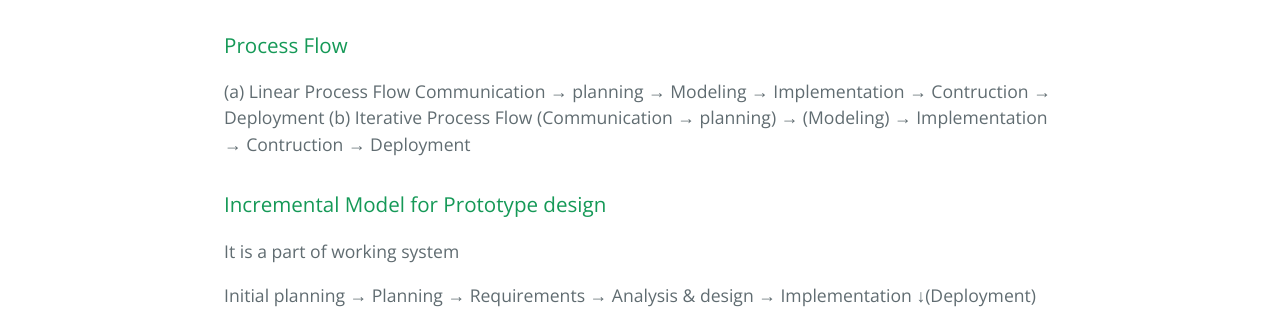
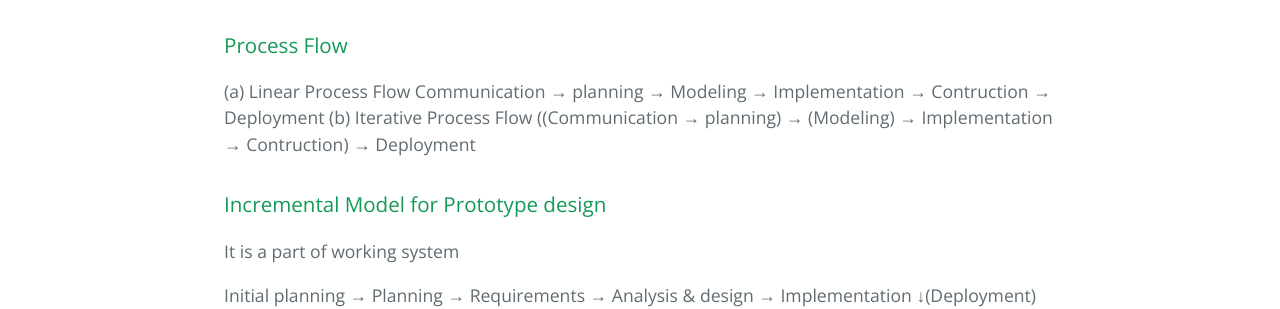
Before and after one commit to Hyukjoo-Lee/Hyukjoo-Lee.github.io_previous, a Jekyll site: the page built from _posts/2022-01-18-Process Model.markdown, in a window 1280 px wide and 1400 px high, scrolled down 204 px. Shown: the part 181-490 px from the top of the window. Built offline with Jekyll 4.4.1, drawn with Linux system fonts in a browser that asks for light colours; some of the changed text lies outside the part shown.

```diff
--- a/_posts/2022-01-18-Process Model.markdown
+++ b/_posts/2022-01-18-Process Model.markdown
@@ -10,7 +10,7 @@ categories: Software engeering
 (a) Linear Process Flow
 Communication &rarr; planning &rarr; Modeling &rarr; Implementation &rarr; Contruction &rarr; Deployment
 (b) Iterative Process Flow
-(Communication &rarr; planning) &rarr; (Modeling) &rarr; Implementation &rarr; Contruction &rarr; Deployment
+((Communication &rarr; planning) &rarr; (Modeling) &rarr; Implementation &rarr; Contruction) &rarr; Deployment
 
 ### Incremental Model for Prototype design
 
@@ -35,9 +35,6 @@ A system that can be executed and tested from the beginning of the project needs
 
 ![Spiral Model image](https://mblogthumb-phinf.pstatic.net/20140218_259/seilius_1392697072484Bg2UG_PNG/SpiralModel.png?type=w2 "Spiral Model image")
 
-## Regression testing
+### Regression testing
 
-- New features should not affect to previous development
-- Ensure that adding new features to evolutionary prototypes
-  does not accidentally break features working correctly in the
-  previous prototype
+- New features should not affect to previous development; Ensure that adding new features to evolutionary prototypes does not accidentally break features working correctly in the previous prototype
```
Also changed, not shown: _posts/2022-01-19-SpringBoot&Vue.js.markdown (added, +108 -0 lines).
